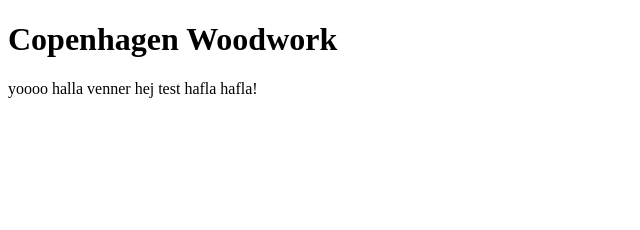
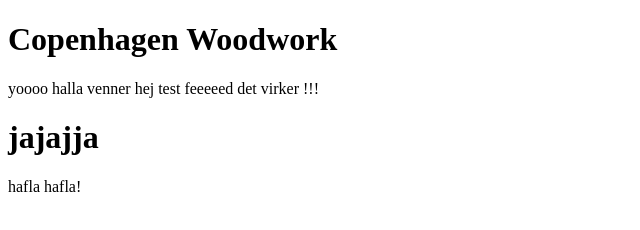
Before and after one commit to math06j5/copenhagen_woodwork_redesign, a plain HTML site: page index.html in a window 1280 px wide. Shown: the whole page, without its empty margins (0-640 px from the left). Drawn offline with Linux system fonts and the light colour scheme.

Commit message:
endnu en test

```diff
--- a/index.html
+++ b/index.html
@@ -15,6 +15,8 @@
     yoooo halla venner
     hej test
 
+    feeeeed det virker !!! <h1>jajajja</h1>
+
 
     hafla hafla!
 
```
